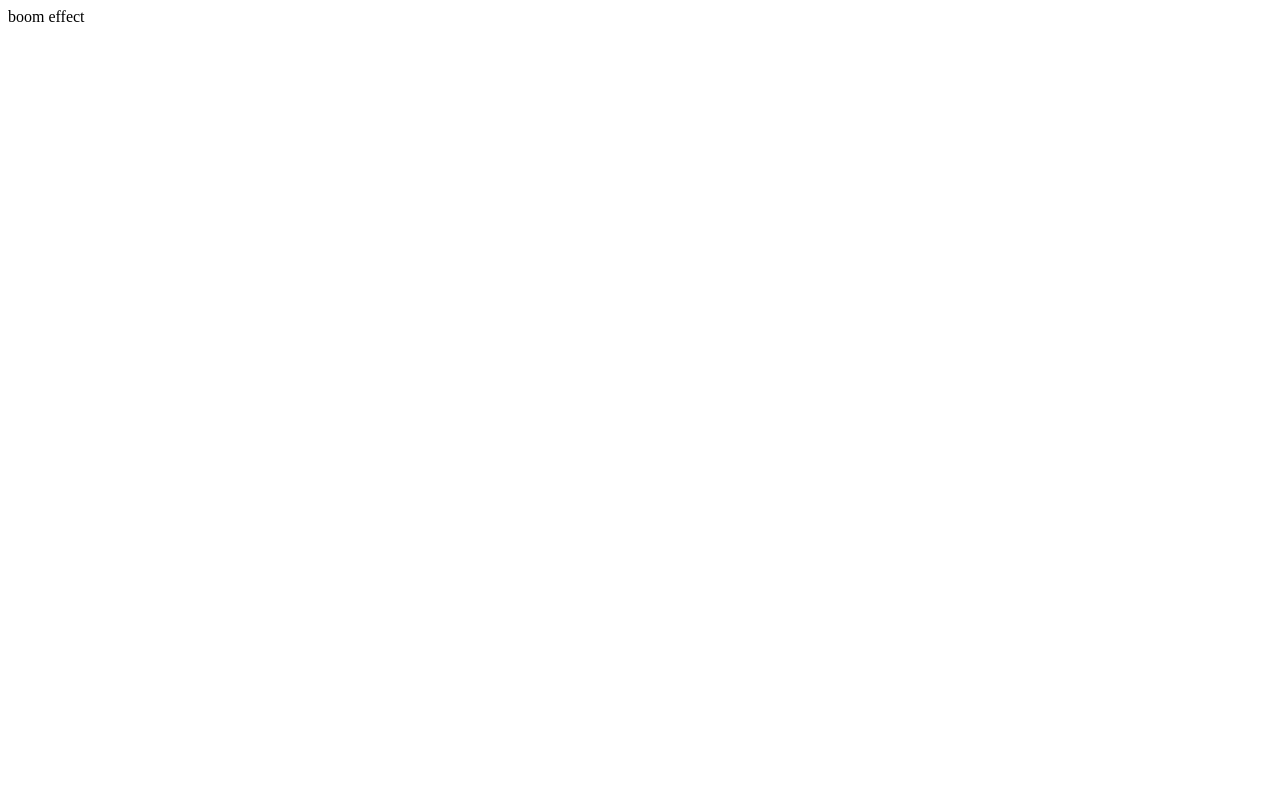
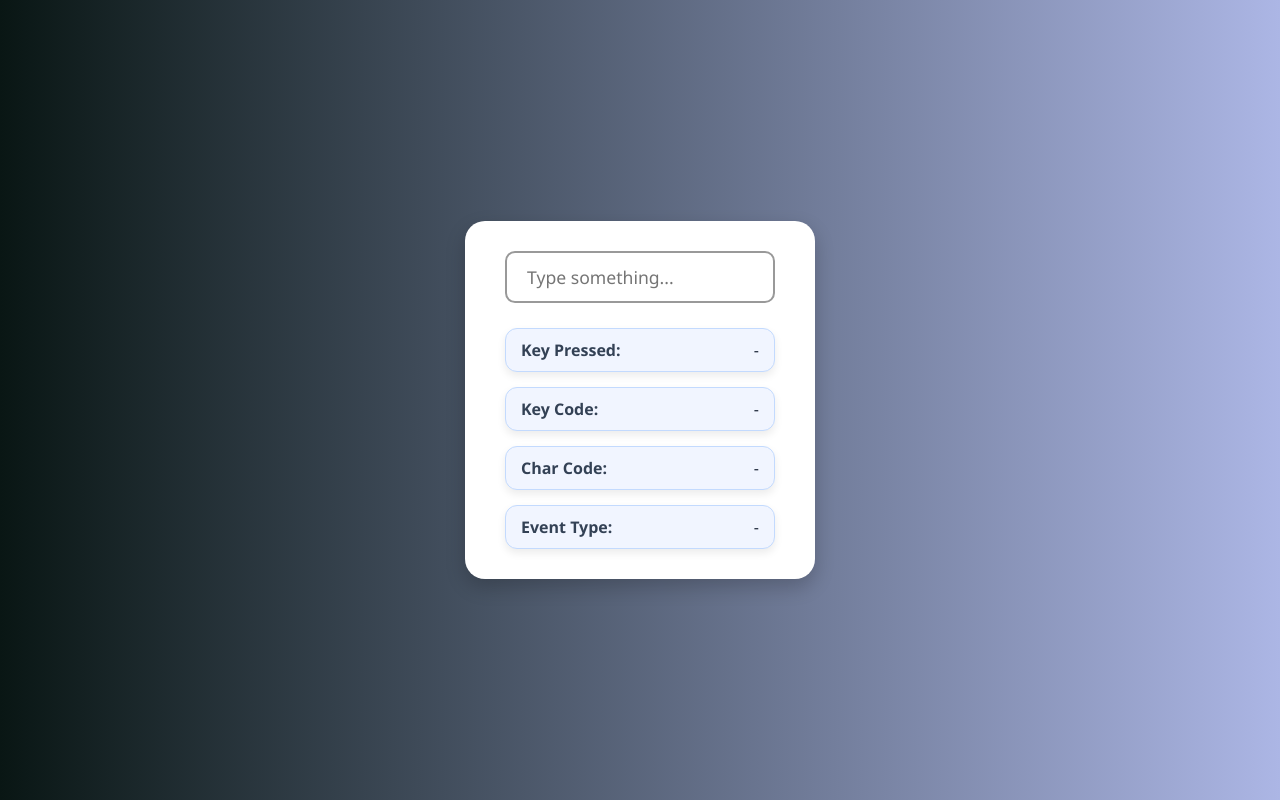
Before and after one commit to Ambar1418/my_web, a plain HTML site: page index.html in a window 1280 px wide. Drawn offline with Linux system fonts and the light colour scheme.

Commit message:
added
booinf

```diff
--- a/index.html
+++ b/index.html
@@ -1 +1,141 @@
-boom effect
+<!DOCTYPE html>
+<html lang="en">
+  <head>
+    <meta charset="UTF-8" />
+    <meta name="viewport" content="width=device-width, initial-scale=1.0" />
+    <title>Key Event Display</title>
+    <style>
+      * {
+        margin: 0;
+        padding: 0;
+        box-sizing: border-box;
+        font-family: "Segoe UI", Tahoma, Geneva, Verdana, sans-serif;
+      }
+      body {
+        height: 100vh;
+        margin: 0;
+        font-family: "Segoe UI", sans-serif;
+        background: linear-gradient(to right, #091614, #acb6e5);
+        display: flex;
+        justify-content: center;
+        align-items: center;
+      }
+
+      .container {
+        background: #fff;
+        padding: 30px 40px;
+        border-radius: 20px;
+        box-shadow: 0 8px 20px rgba(0, 0, 0, 0.2);
+        width: 350px;
+        text-align: center;
+      }
+
+      input[type="text"] {
+        padding: 12px 20px;
+        width: 100%;
+        font-size: 1.1rem;
+        border: 2px solid #999;
+        border-radius: 10px;
+        margin-bottom: 25px;
+        transition: 0.3s;
+      }
+
+      input[type="text"]:focus {
+        outline: none;
+        border-color: #4c6ef5;
+        box-shadow: 0 0 10px #4c6ef5;
+      }
+
+      .output {
+        display: flex;
+        flex-direction: column;
+        gap: 15px;
+      }
+
+      .info-box {
+        background: #f1f5ff;
+        border: 1px solid #c3dafe;
+        border-radius: 12px;
+        padding: 10px 15px;
+        text-align: left;
+        display: flex;
+        justify-content: space-between;
+        align-items: center;
+        box-shadow: 0 4px 8px rgba(0, 0, 0, 0.08);
+        transition: 0.3s ease;
+      }
+
+      .label {
+        font-weight: 600;
+        color: #334155;
+      }
+
+      .value {
+        font-weight: 500;
+        color: #1e293b;
+      }
+
+      @keyframes slideIn {
+        from {
+          transform: translateY(50px);
+          opacity: 0;
+        }
+        to {
+          transform: translateY(0);
+          opacity: 1;
+        }
+      }
+
+      @keyframes fadeIn {
+        to {
+          opacity: 1;
+        }
+      }
+    </style>
+  </head>
+  <body>
+    <div class="container">
+      <input type="text" id="myinput" placeholder="Type something..." />
+      <div class="output">
+        <div class="info-box">
+          <span class="label">Key Pressed:</span>
+          <span class="value keypressed">-</span>
+        </div>
+        <div class="info-box">
+          <span class="label">Key Code:</span>
+          <span class="value keycode">-</span>
+        </div>
+        <div class="info-box">
+          <span class="label">Char Code:</span>
+          <span class="value charcode">-</span>
+        </div>
+        <div class="info-box">
+          <span class="label">Event Type:</span>
+          <span class="value eventtype">-</span>
+        </div>
+      </div>
+    </div>
+
+    <script>
+      const myInput = document.getElementById("myinput");
+
+      const keyPressed = document.querySelector(".keypressed");
+      const keyCode = document.querySelector(".keycode");
+      const charCode = document.querySelector(".charcode");
+      const eventType = document.querySelector(".eventtype");
+
+      myInput.addEventListener("keyup", (event) => {
+        keyPressed.textContent = `Key Pressed: ${event.key}`;
+        keyCode.textContent = `Key Code: ${event.keyCode}`;
+        charCode.textContent = `Char Code: ${event.key.charCodeAt(0)}`;
+        eventType.textContent = `Event Type: ${event.type}`;
+
+        document.querySelectorAll(".output p").forEach((el) => {
+          el.classList.remove("show");
+          void el.offsetWidth;
+          el.classList.add("show");
+        });
+      });
+    </script>
+  </body>
+</html>
```
